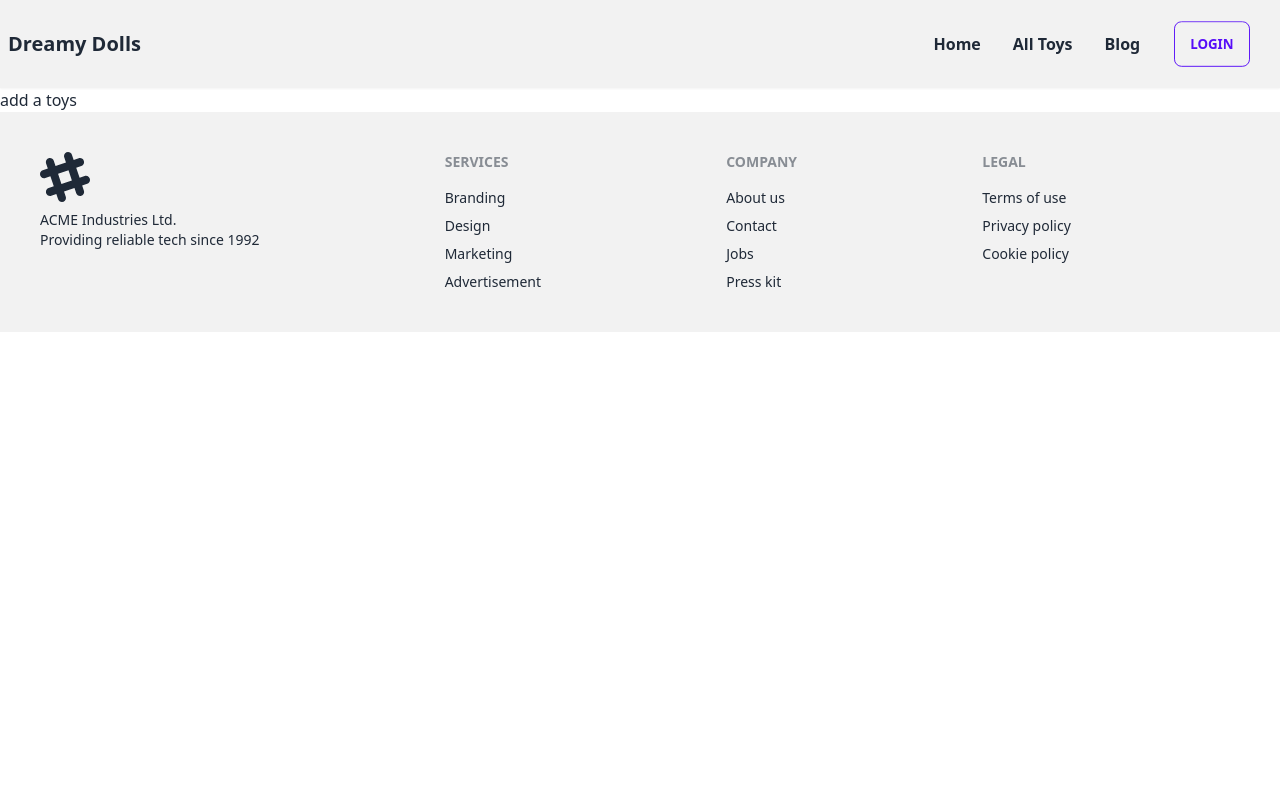
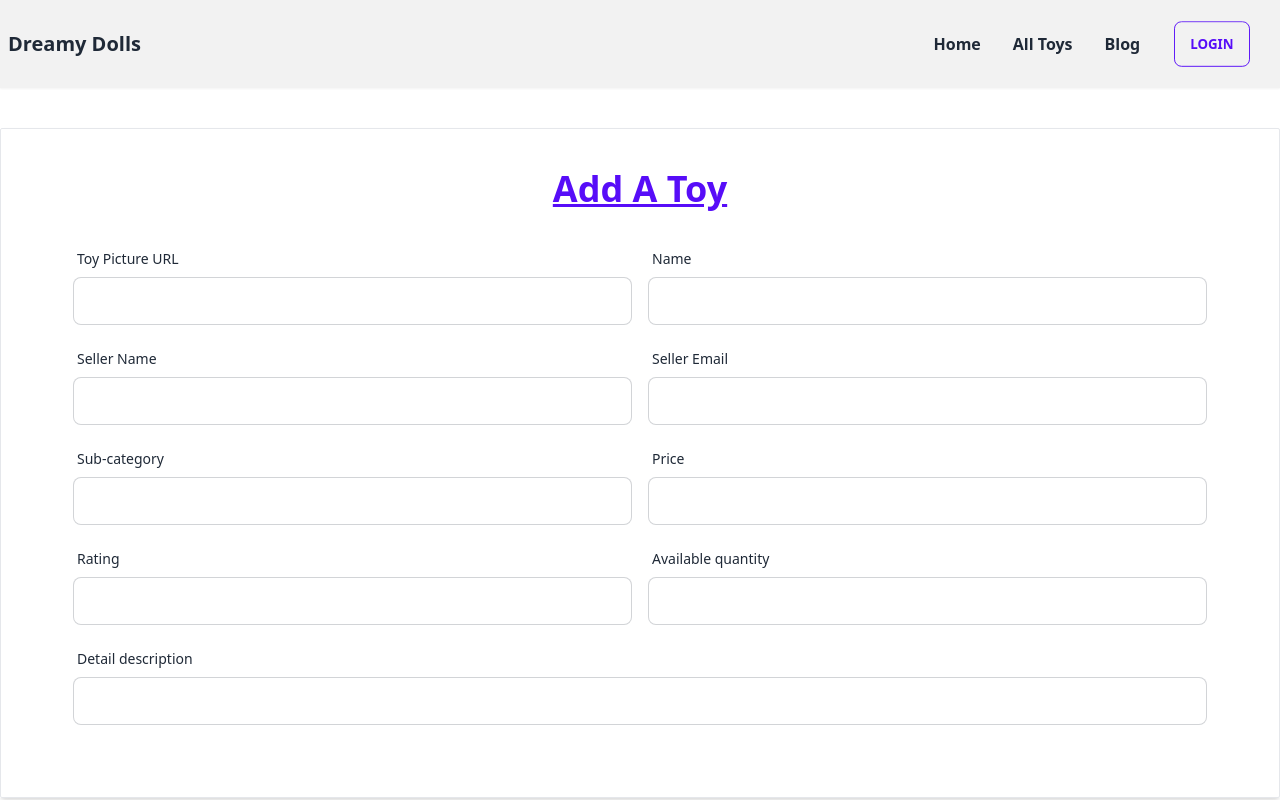
Before and after one commit to Chandan-Chandra-shil/dreamy-dolls-client, a React (Vite) app: page /addAToys in a window 1280 px wide. Shown: the top 800 px of the page. Built offline with nearby package versions, Linux system fonts and the light colour scheme; no server answers.

Commit message:
add a toy page basic style

```diff
--- a/src/Pages/AddAToys/AddAToys.jsx
+++ b/src/Pages/AddAToys/AddAToys.jsx
@@ -2,9 +2,106 @@ import React from 'react';
 
 const AddAToys = () => {
   return (
-    <div>
-      <h1>add a toys</h1>
+    <div className="container mx-auto my-10">
+      <form>
+        <div className=" border shadow-md p-10 rounded-sm">
+          <h1 className="text-4xl text-primary font-bold underline text-center">
+            Add A Toy
+          </h1>
+          <div className="card-body md:grid sm:grid-cols-1 md:grid-cols-2  gap-4 ">
+            <div className="form-control">
+              <label className="label">
+                <span className="label-text">Toy Picture URL</span>
+              </label>
+              <input
+                type="text"
+                name="photo"
+                className="input input-bordered"
+              />
+            </div>
+            <div className="form-control">
+              <label className="label">
+                <span className="label-text">Name</span>
+              </label>
+              <input type="text" name="name" className="input input-bordered" />
+            </div>
+            <div className="form-control">
+              <label className="label">
+                <span className="label-text">Seller Name</span>
+              </label>
+              <input
+                type="text"
+                name="sellerName"
+                className="input input-bordered"
+              />
+            </div>
+            <div className="form-control">
+              <label className="label">
+                <span className="label-text">Seller Email</span>
+              </label>
+              <input
+                type="email"
+                name="sellerEmail"
+                className="input input-bordered"
+              />
+            </div>
+            <div className="form-control">
+              <label className="label">
+                <span className="label-text">Sub-category</span>
+              </label>
+              <input
+                type="text"
+                name="category"
+                className="input input-bordered"
+              />
+            </div>
+            <div className="form-control">
+              <label className="label">
+                <span className="label-text">Price</span>
+              </label>
+              <input
+                type="text"
+                name="Price"
+                className="input input-bordered"
+              />
+            </div>
+            <div className="form-control">
+              <label className="label">
+                <span className="label-text">Rating</span>
+              </label>
+              <input
+                type="text"
+                name="rating"
+                className="input input-bordered"
+              />
+            </div>
 
+            <div className="form-control">
+              <label className="label">
+                <span className="label-text">Available quantity</span>
+              </label>
+              <input
+                type="text"
+                name="quantity"
+                className="input input-bordered"
+              />
+            </div>
+            <div className="form-control col-span-2">
+              <label className="label">
+                <span className="label-text">Detail description</span>
+              </label>
+              <input
+                type="text"
+                name="description"
+                className="input input-bordered"
+              />
+            </div>
+          </div>
+        </div>
+        <div className="form-control mt-6">
+          <input type="submit" className="btn btn-primary" value="Add Toy" />
+        </div>
+      </form>
     </div>
   );
 };
--- /dev/null
+++ b/src/Pages/Home/Gallery/Gallery.jsx
@@ -0,0 +1,12 @@
+import React from 'react';
+
+const Gallery = () => {
+  return (
+    <div className='my-10 mx-a
+     container'>
+
+    </div>
+  );
+};
+
+export default Gallery;
--- a/src/Pages/Home/Home/Home.jsx
+++ b/src/Pages/Home/Home/Home.jsx
@@ -1,10 +1,12 @@
 import React from 'react';
 import HeroSection from '../HeroSection/HeroSection';
+import Gallery from '../Gallery/Gallery';
 
 const Home = () => {
   return (
     <div>
       <HeroSection></HeroSection>
+      <Gallery></Gallery>
 
     </div>
   );
--- a/src/Shared/Header.jsx
+++ b/src/Shared/Header.jsx
@@ -53,7 +53,7 @@ const Header = () => {
               to="/addAToys"
               className={({ isActive }) => (isActive ? "text-primary" : "")}
             >
-              Add A Toys
+              Add A Toy
             </NavLink>
           </li>
           <div className='flex items-center gap-4'>
```
Also changed, not shown: src/assets/bdOne .jpg (added), src/assets/bdTwo.jpg (added).
